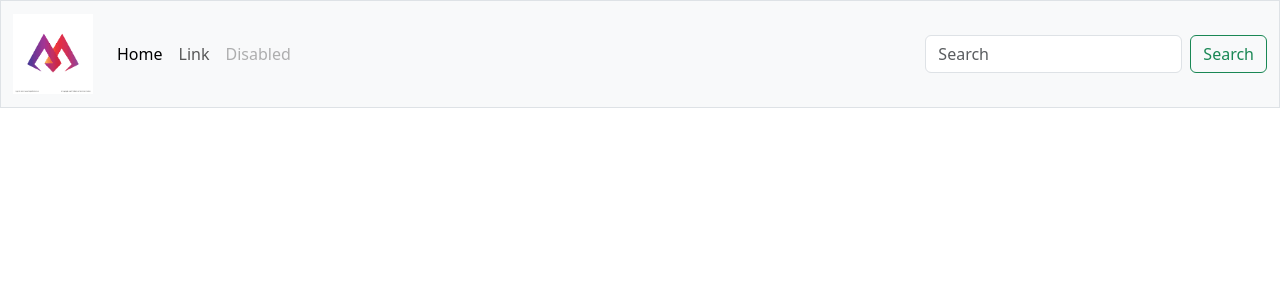
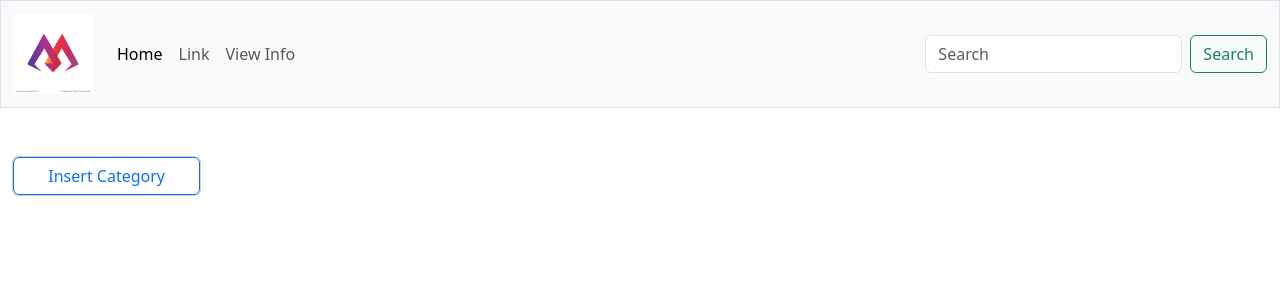
Before and after one commit to ayeayemyint100314/ecom_111, a PHP site: page /viewInfo.php in a window 1280 px wide. Shown: the top 300 px of the page. Run offline with PHP 8.4, Linux system fonts and the light colour scheme; data that the repository does not hold is empty.

Commit message:
viewInfo and insertcategory.php links are added.

```diff
--- a/admin/login.php
+++ b/admin/login.php
@@ -19,6 +19,7 @@ if(!isset($_SESSION))
             $hashcode = $adminInfo['password'];
             if(password_verify($password, $hashcode )) // plain text, hashcode
             {  $_SESSION['email']= $email;
+                header("Location:viewInfo.php");
             }
             else{ // correct email and incorrect password
                     $errMsg = "Incorrect password!";
--- a/admin/navigation.php
+++ b/admin/navigation.php
@@ -22,7 +22,7 @@
           <a class="nav-link" href="#">Link</a>
         </li>
         <li class="nav-item">
-          <a class="nav-link disabled" aria-disabled="true">Disabled</a>
+          <a class="nav-link" href="viewInfo.php">View Info</a>
         </li>
       </ul>
       <form class="d-flex" role="search">
--- a/admin/viewInfo.php
+++ b/admin/viewInfo.php
@@ -33,7 +33,15 @@ try {
             <?php require_once "navigation.php"; ?>
         </div>
         <div class="row">
-            <div class="col-md-2"></div>
+            <div class="col-md-2 mx-auto py-5">
+                <div class="card">
+                    <a href="insertCategory.php" class="btn btn-outline-primary rounded">
+                        Insert Category</a>
+                </div>
+
+
+
+            </div>
             <div class="col-md-10 mx-auto py-5">
                 <?php
                 if(isset($_SESSION['message'])){
```
